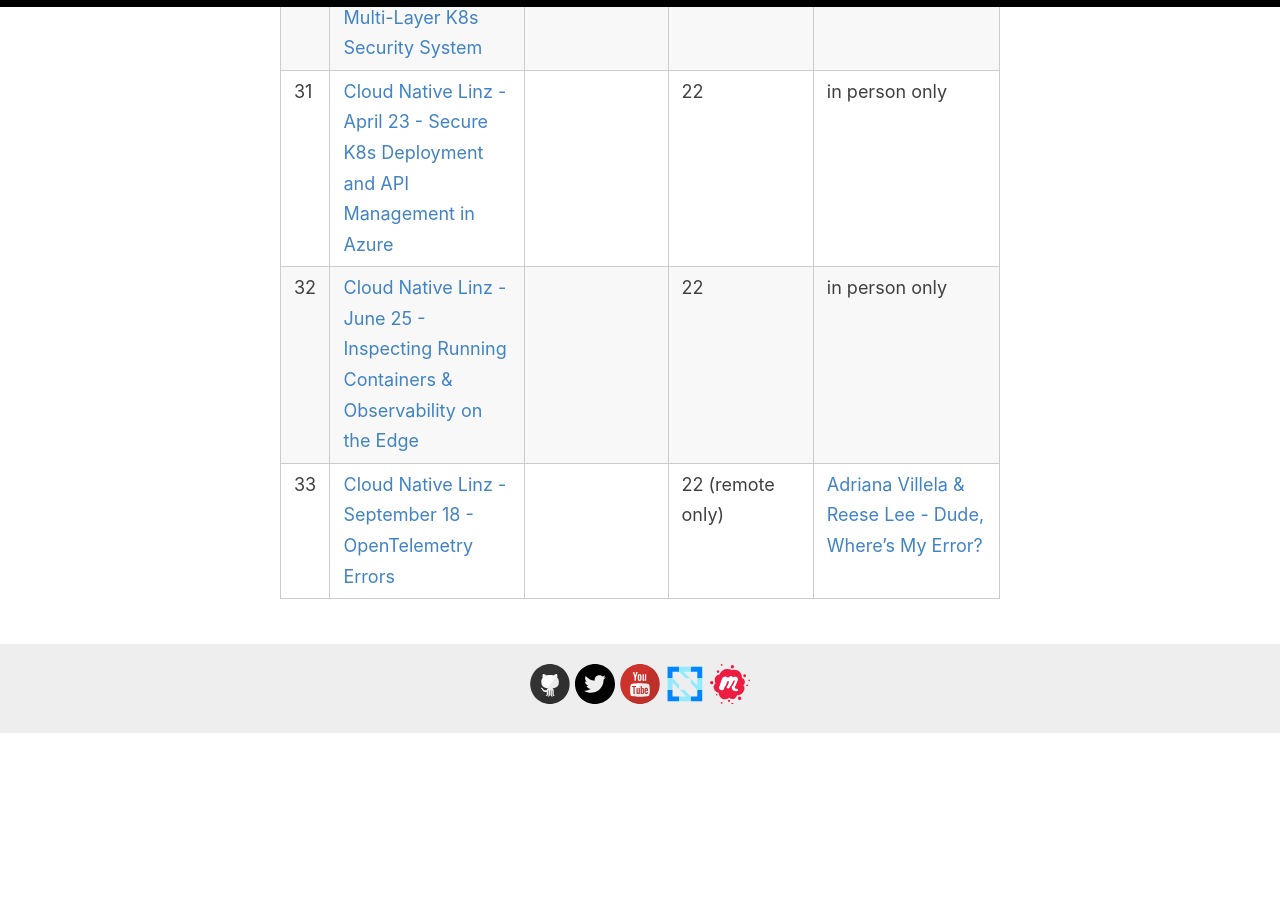
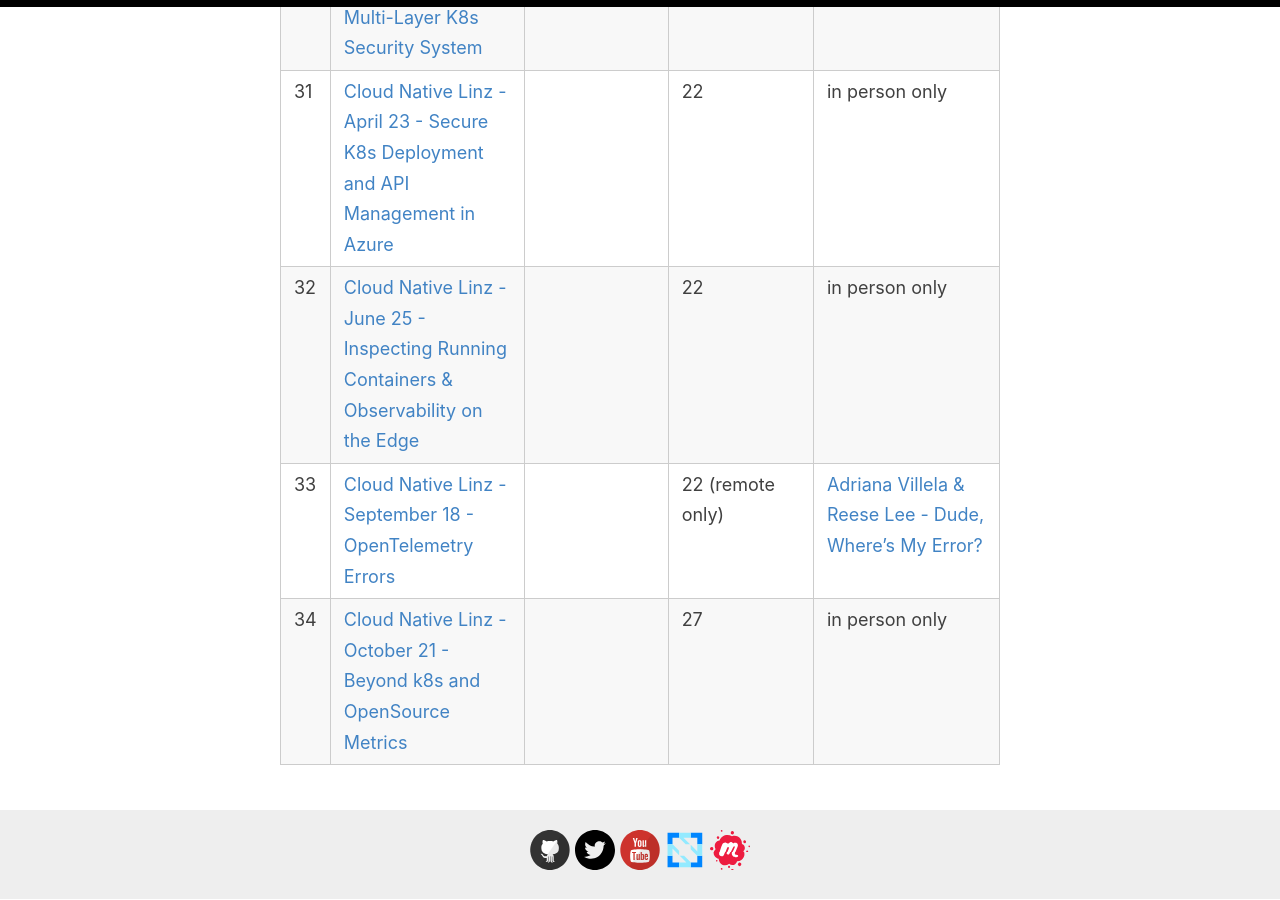
Before and after one commit to CloudNativeLinz/cloudnativelinz.github.io, a Jekyll site: the page built from _pages/statistics.md, in a window 1280 px wide and 900 px high, scrolled down 5895 px. Built offline with Jekyll 4.4.1, drawn with Linux system fonts in a browser that asks for light colours; before the commit the page ends 6629 px from its top, so only the background shows below that.

Commit message:
Update statistics.md for Oct

```diff
--- a/_pages/statistics.md
+++ b/_pages/statistics.md
@@ -42,3 +42,4 @@ permalink: /statistics/
 | 31 | [Cloud Native Linz - April 23 - Secure K8s Deployment and API Management in Azure](https://www.meetup.com/cloud-native-linz/events/298076702/) |  | 22 | in person only |
 | 32 | [Cloud Native Linz - June 25 - Inspecting Running Containers & Observability on the Edge](https://www.meetup.com/cloud-native-linz/events/300982876/) |  | 22 | in person only |
 | 33 | [Cloud Native Linz - September 18 - OpenTelemetry Errors](https://www.meetup.com/cloud-native-linz/events/302570761/) |  | 22 (remote only) | [Adriana Villela & Reese Lee - Dude, Where’s My Error?](https://www.youtube.com/watch?v=nl7BaeAcv3g) |
+| 34 | [Cloud Native Linz - October 21 - Beyond k8s and OpenSource Metrics](https://www.meetup.com/cloud-native-linz/events/303406885/) |  | 27 | in person only |
```
